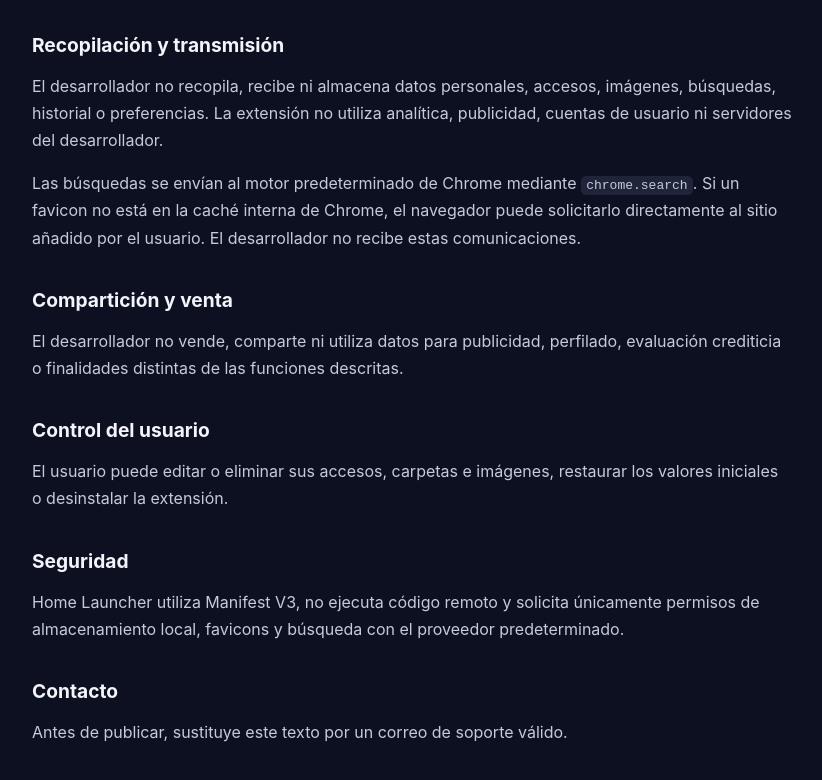
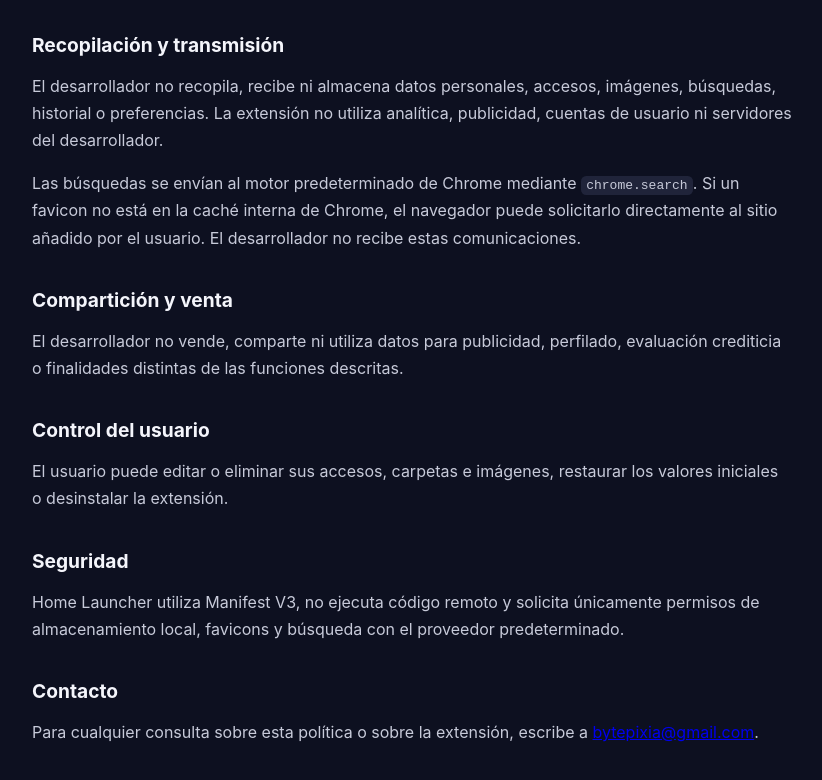
Before and after one commit to victorhmedina26-design/home-launcher-privacy, a plain HTML site: page index.html in a window 1280 px wide. Shown: the part 780-1560 px from the top of the page, without its empty margins (228-1050 px from the left). Drawn offline with Linux system fonts and the light colour scheme.

Commit message:
Añade correo de contacto
Co-Authored-By: Claude Opus 5.5 <noreply@anthropic.com>

```diff
--- a/index.html
+++ b/index.html
@@ -35,7 +35,7 @@
       <h2>Seguridad</h2>
       <p>Home Launcher utiliza Manifest V3, no ejecuta código remoto y solicita únicamente permisos de almacenamiento local, favicons y búsqueda con el proveedor predeterminado.</p>
       <h2>Contacto</h2>
-      <p>Antes de publicar, sustituye este texto por un correo de soporte válido.</p>
+      <p>Para cualquier consulta sobre esta política o sobre la extensión, escribe a <a href="mailto:bytepixia@gmail.com">bytepixia@gmail.com</a>.</p>
     </main>
   </body>
 </html>
```
